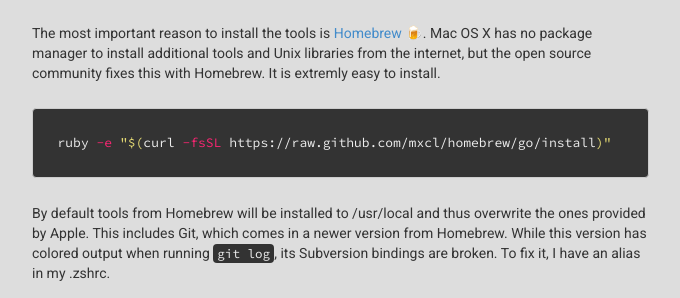
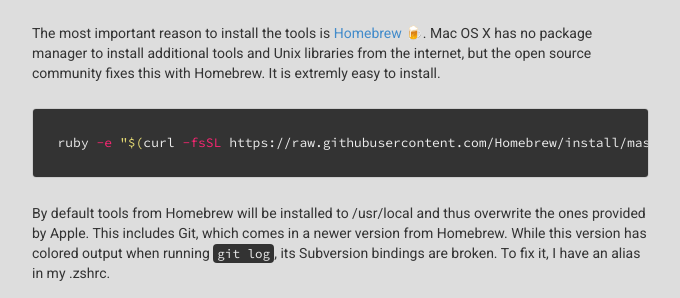
Before and after one commit to jehrhardt/jehrhardt.github.io, a Jekyll site: the page built from _posts/2013-11-25-setup-mac-for-development.md, in a window 1280 px wide and 900 px high, scrolled down 907 px. Shown: the part 126-424 px from the top of the window, without its empty margins (138-818 px from the left). Built offline with Jekyll 4.4.1, drawn with Linux system fonts in a browser that asks for light colours; comment, search, counter and statistics services are not loaded; some of the changed lines change nothing that is shown.

Commit message:
Update Homebrew install command
The URL of the install script has changed.

```diff
--- a/_posts/2013-11-25-setup-mac-for-development.md
+++ b/_posts/2013-11-25-setup-mac-for-development.md
@@ -53,7 +53,7 @@
 Homebrew. It is extremly easy to install.
 
 {% highlight sh %}
-ruby -e "$(curl -fsSL https://raw.github.com/mxcl/homebrew/go/install)"
+ruby -e "$(curl -fsSL https://raw.githubusercontent.com/Homebrew/install/master/install)"
 {% endhighlight %}
 
 By default tools from Homebrew will be installed to /usr/local and
```
